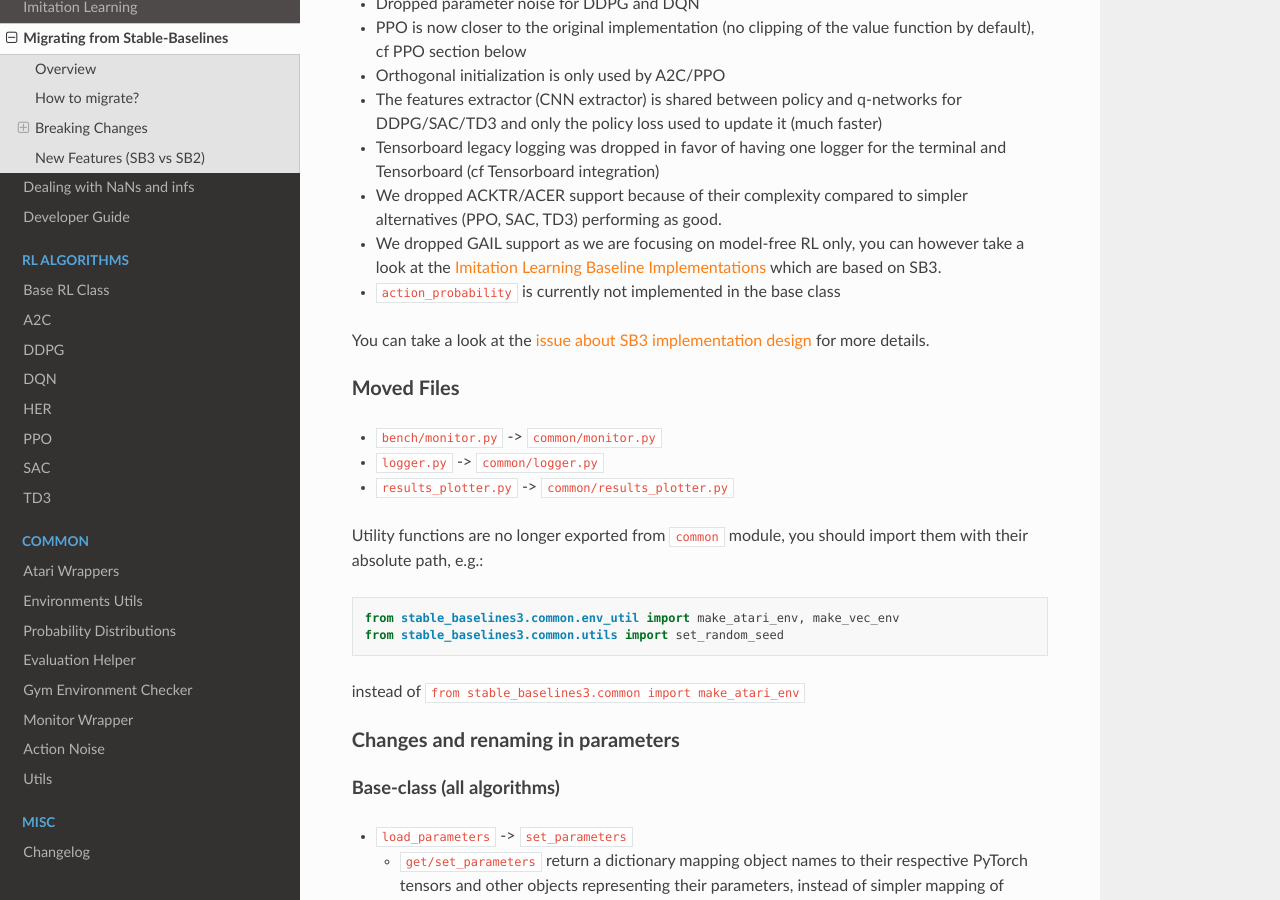
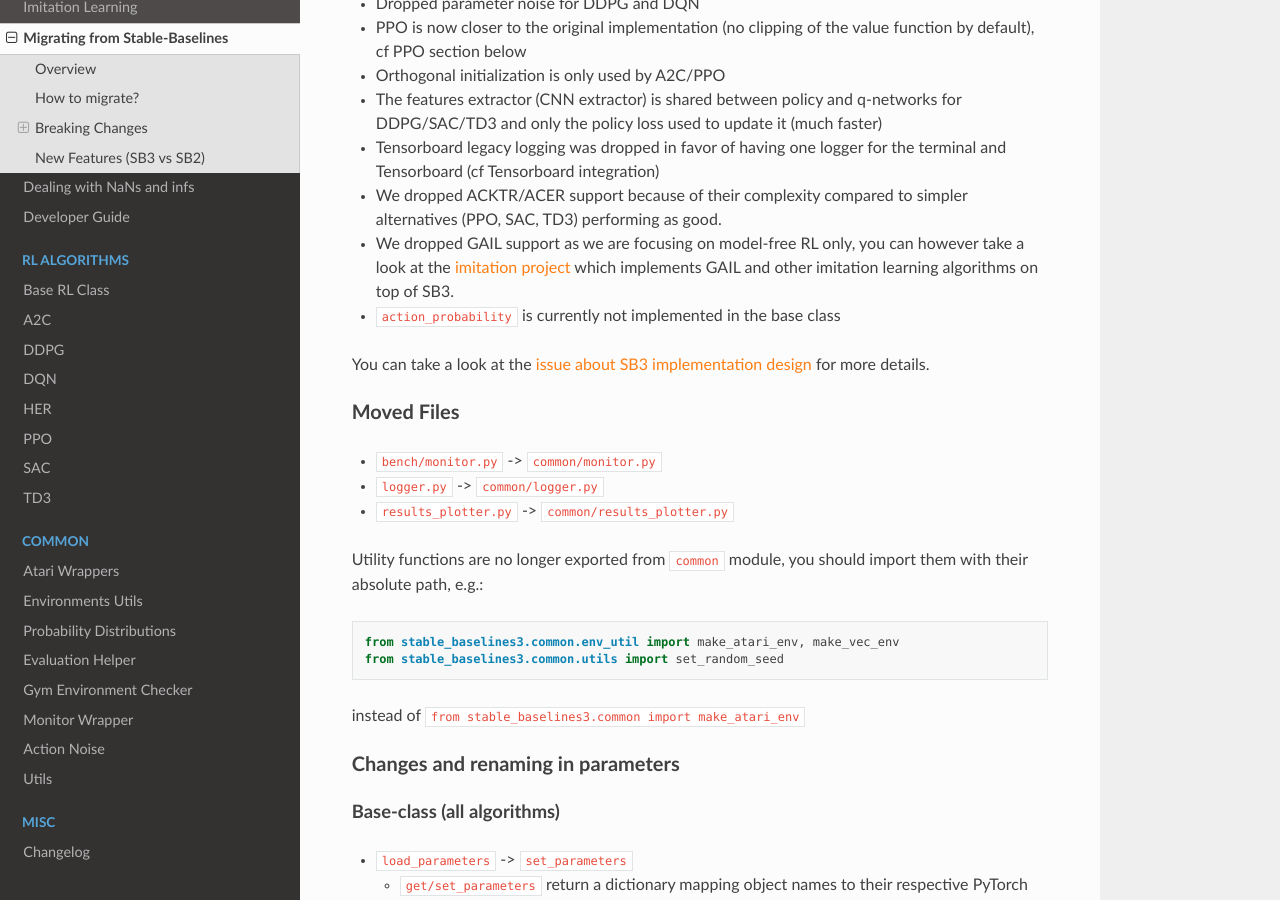
Before and after one commit to DLR-RM/stable-baselines3, a Sphinx documentation site: the page built from docs/guide/migration.rst, in a window 1280 px wide and 900 px high, scrolled down 830 px. Built offline with Sphinx 7.4.7 and the Read the Docs theme 2.0.0, drawn with Linux system fonts in a browser that asks for light colours; pages that are not in the unit, such as notebooks, are missing from menus.

Commit message:
Update migration guide

```diff
--- a/docs/guide/migration.rst
+++ b/docs/guide/migration.rst
@@ -46,8 +46,8 @@ Breaking Changes
 - The features extractor (CNN extractor) is shared between policy and q-networks for DDPG/SAC/TD3 and only the policy loss used to update it (much faster)
 - Tensorboard legacy logging was dropped in favor of having one logger for the terminal and Tensorboard (cf :ref:`Tensorboard integration <tensorboard>`)
 - We dropped ACKTR/ACER support because of their complexity compared to simpler alternatives (PPO, SAC, TD3) performing as good.
-- We dropped GAIL support as we are focusing on model-free RL only, you can however take a look at the `Imitation Learning Baseline Implementations <https://github.com/HumanCompatibleAI/imitation>`_
-  which are based on SB3.
+- We dropped GAIL support as we are focusing on model-free RL only, you can however take a look at the :ref:`imitation project <imitation>` which implements
+  GAIL and other imitation learning algorithms on top of SB3.
 - ``action_probability`` is currently not implemented in the base class
 
 You can take a look at the `issue about SB3 implementation design <https://github.com/hill-a/stable-baselines/issues/576>`_ for more details.
```
